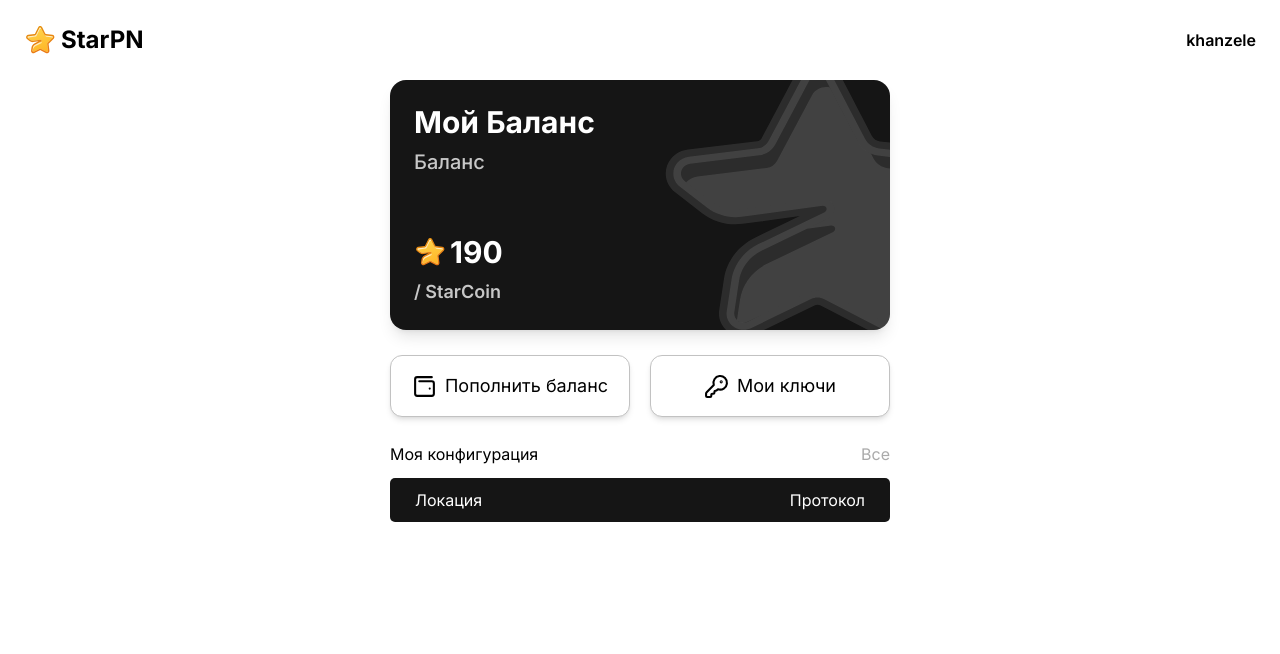
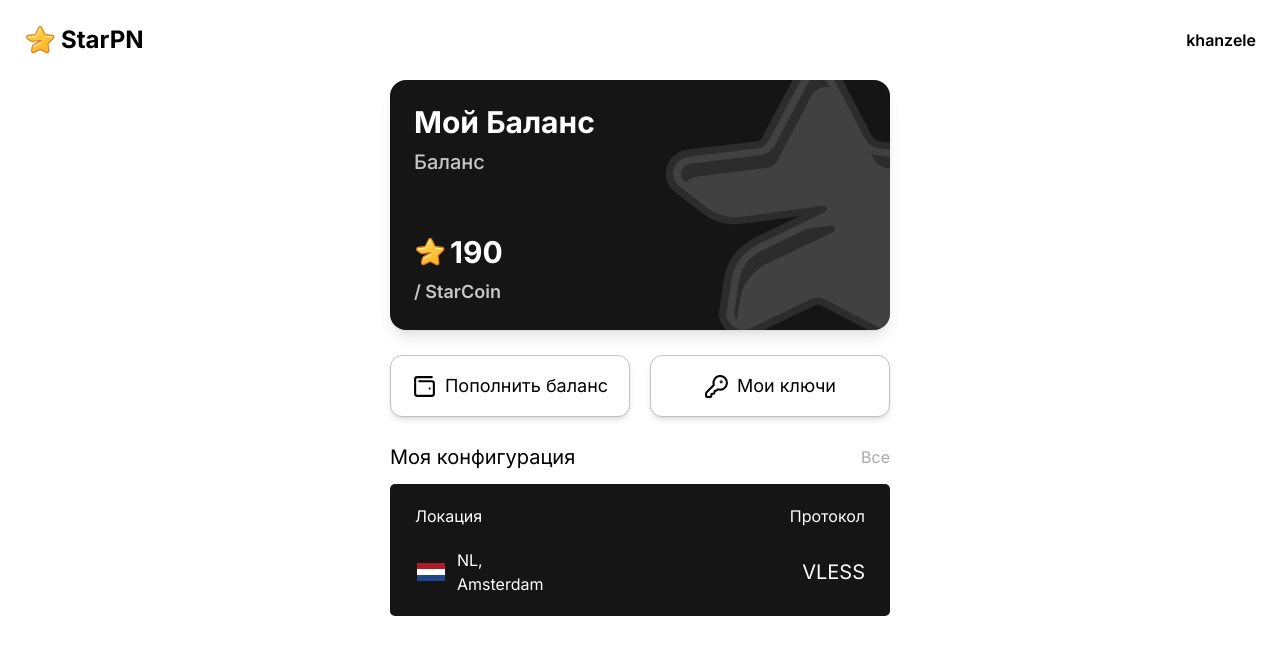
Before and after one commit to khanzele16/StarPN, a Next.js app: page / in a window 1280 px wide. Shown: the top 654 px of the page. Built offline with nearby package versions, Linux system fonts and the light colour scheme.

Commit message:
Configuration updated

```diff
--- a/components/Configuration/index.tsx
+++ b/components/Configuration/index.tsx
@@ -1,22 +1,43 @@
 import React from 'react'
-
+import Netherlands from './free-icon-netherlands-3371849.png'
+import Image from 'next/image'
 export function Configuration() {
     return (
         <div className='w-full max-w-[500px] flex m-auto flex-col'>
-            <div className='w-full flex justify-between text-black'>
-                <h1 className='text-[#000000]'>Моя конфигурация</h1>
+            <div className='w-full flex justify-between text-black items-center'>
+                <h1 className='text-[#000000] text-[20px]'>Моя конфигурация</h1>
                 <p className='text-[#AAAAAA]'>Все</p>
             </div>
-            <div className="bg-[#151515] rounded-[5px] mt-[12px]">
-                <div className='w-full flex justify-between text-black max-w-[450px] m-auto py-[10px]'>
+            <div className="bg-[#151515] rounded-[5px] mt-[12px] py-[20px] relative">
+                <div className='w-full flex justify-between text-black max-w-[450px] m-auto'>
                     <h1 className='text-[#fff]'>Локация</h1>
                     <p className='text-[#fff]'>Протокол</p>
                 </div>
-                <div className="">
+                <div className="w-full max-w-[450px] m-auto flex justify-between mt-[20px] items-center">
+                    <div className="flex items-center">
+                        <Image src={Netherlands} alt="" />
+                        <p className='ml-[10px] '>NL,<br />Amsterdam</p>
+                    </div>
+                    <div className="">
+                        <p className='text-[20px] z-10'>VLESS</p>
+                    </div>
+                </div>
+                {/* <svg className='absolute max-w-[100px] top-[15px] right-0' xmlns="http://www.w3.org/2000/svg" width="100%" height="100%" viewBox="0 0 200 200" fill="none">
+                    <g clip-path="url(#clip0_105_560_1745155939808)">
+                        <path fill-rule="evenodd" clip-rule="evenodd" d="M200 100.671L100 0L0 100.671H98.6668L0 200H200L101.333 100.671H200Z" fill="url(#paint0_linear_105_560_1745155939808)" />
+                    </g>
+                    <defs>
+                        <linearGradient id="paint0_linear_105_560_1745155939808" x1="20.5" y1="16" x2="100" y2="200" gradientUnits="userSpaceOnUse">
+                            <stop stop-color="#000000" />
+                            <stop offset="1" stop-color="#4242426f" />
+                        </linearGradient>
+                        <clipPath id="clip0_105_560_1745155939808">
+                            <rect width="200" height="200" fill="white" />
+                        </clipPath>
+                    </defs>
+                </svg> */}
+            </div>
 
-                </div>
-            </div>
         </div>
-
     )
 }
```
Also changed, not shown: components/Configuration/free-icon-netherlands-3371849.png (added).
